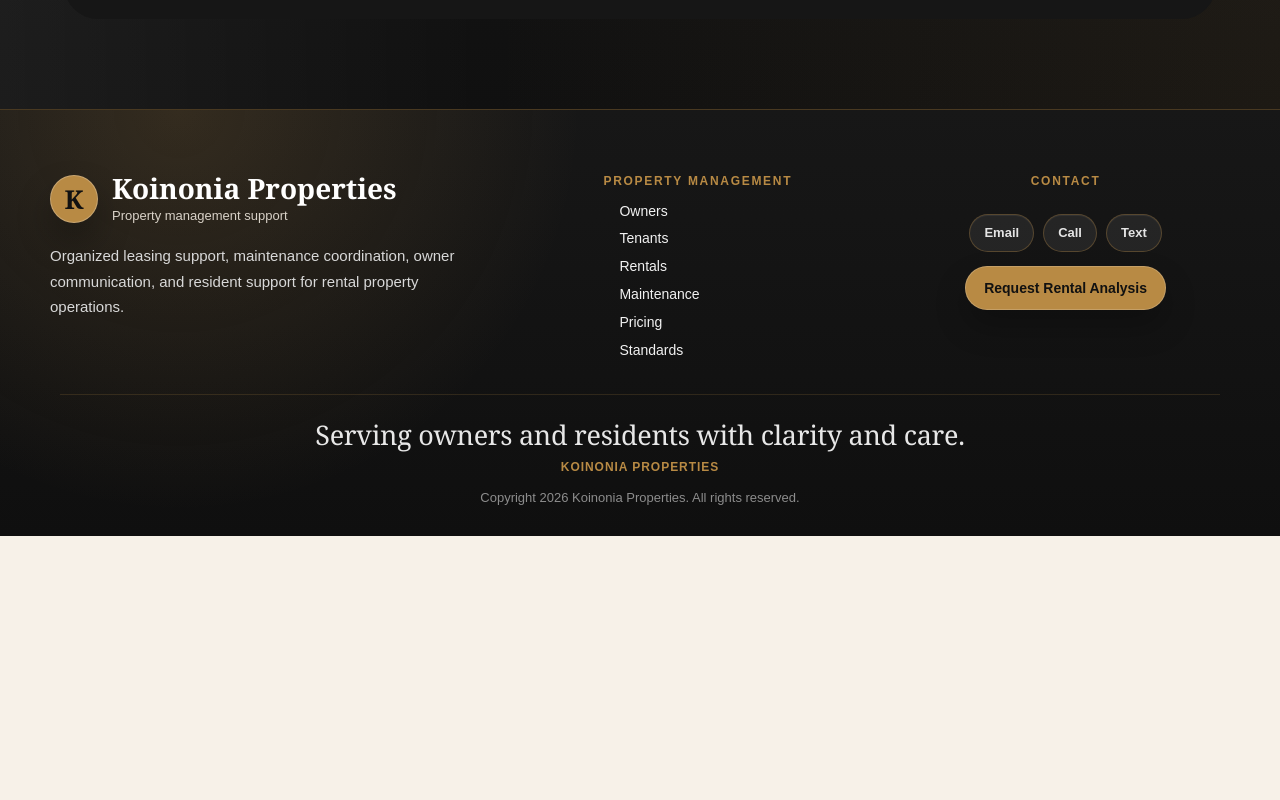
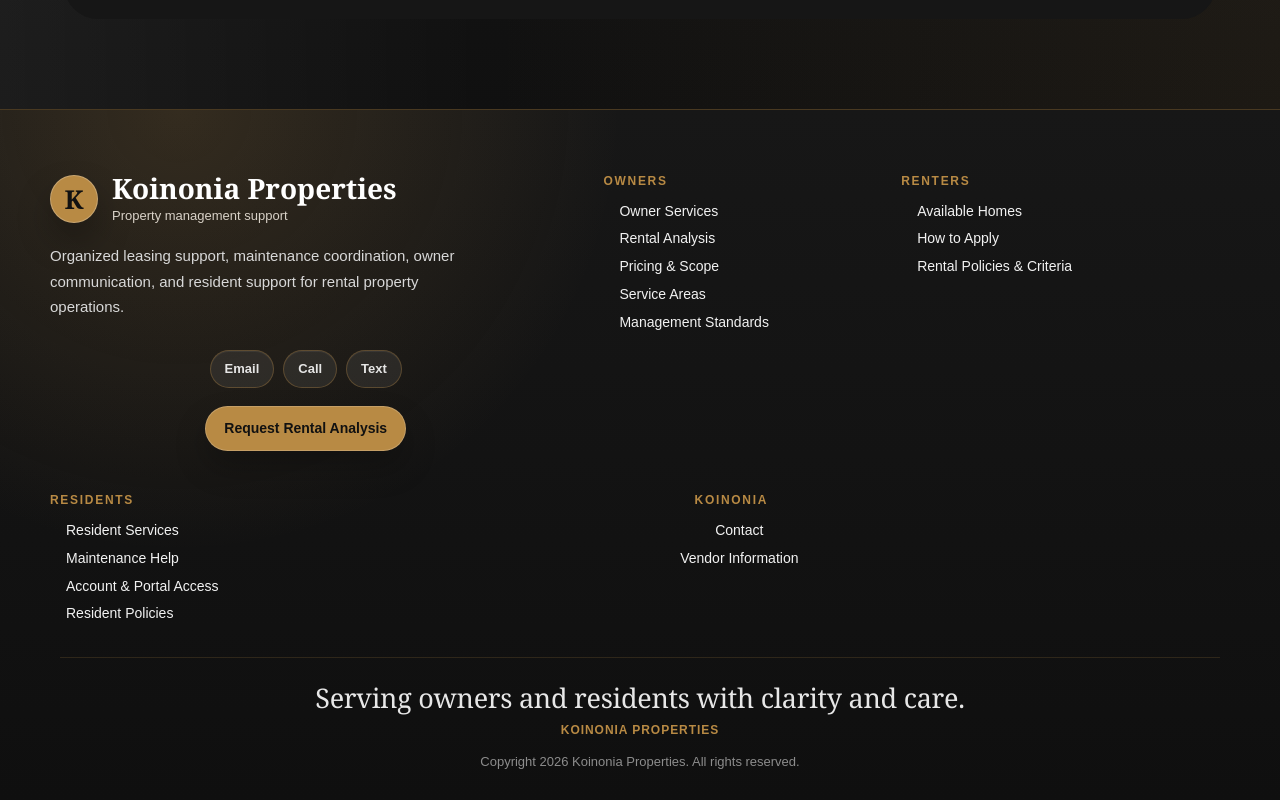
Before and after one commit to KoinoniaTransactions/Reynalds-OS, a Next.js app in the folder apps/properties-web/: page / in a window 1280 px wide. Shown: the part 4987-5787 px from the top of the page. Before the commit the page ends 5523 px from the top, so only its background shows below. Built offline with nearby package versions, Linux system fonts and the light colour scheme; no server answers.

Commit message:
feat(properties): organize footer by audience

```diff
--- a/apps/properties-web/components/site/Footer/Footer.tsx
+++ b/apps/properties-web/components/site/Footer/Footer.tsx
@@ -1,21 +1,46 @@
 import { contactConfig, mailto } from "../../../config/contact.config";
-
 
 const footerContent = {
   companyName: "Koinonia Properties",
   tagline: "Clear property management for owners and residents.",
   description:
     "Organized leasing support, maintenance coordination, owner communication, and resident support for rental property operations.",
-  navigationTitle: "Property Management",
-  navigation: [
-    { label: "Owners", href: "/owners" },
-    { label: "Tenants", href: "/tenants" },
-    { label: "Rentals", href: "/rentals" },
-    { label: "Maintenance", href: "/maintenance" },
-    { label: "Pricing", href: "/pricing" },
-    { label: "Standards", href: "/standards" }
+  groups: [
+    {
+      title: "Owners",
+      links: [
+        { label: "Owner Services", href: "/owners" },
+        { label: "Rental Analysis", href: "/rental-analysis" },
+        { label: "Pricing & Scope", href: "/pricing" },
+        { label: "Service Areas", href: "/service-areas" },
+        { label: "Management Standards", href: "/standards" }
+      ]
+    },
+    {
+      title: "Renters",
+      links: [
+        { label: "Available Homes", href: "/rentals" },
+        { label: "How to Apply", href: "/apply" },
+        { label: "Rental Policies & Criteria", href: "/policies" }
+      ]
+    },
+    {
+      title: "Residents",
+      links: [
+        { label: "Resident Services", href: "/tenants" },
+        { label: "Maintenance Help", href: "/maintenance" },
+        { label: "Account & Portal Access", href: "/portals" },
+        { label: "Resident Policies", href: "/policies" }
+      ]
+    },
+    {
+      title: "Koinonia",
+      links: [
+        { label: "Contact", href: "/contact" },
+        { label: "Vendor Information", href: "/vendors" }
+      ]
+    }
   ],
-  contactTitle: "Contact",
   ctaHref: "/rental-analysis",
   ctaLabel: "Request Rental Analysis",
   verse: {
@@ -36,8 +61,8 @@ export function Footer({ serviceLine, supportLine }: FooterProps = {}) {
 
   return (
     <footer className="koinonia-footer">
-      <div className="koinonia-footer-inner">
-        <div className="koinonia-footer-main">
+      <div className="koinonia-footer-inner properties-footer-inner">
+        <div className="koinonia-footer-main properties-footer-main">
           <div className="koinonia-footer-brand">
             <span className="koinonia-footer-mark">K</span>
 
@@ -50,50 +75,31 @@ export function Footer({ serviceLine, supportLine }: FooterProps = {}) {
           <p className="koinonia-footer-description">
             {footer.description}
           </p>
-        </div>
 
-        <div className="koinonia-footer-section">
-          <h2>{footer.navigationTitle}</h2>
-
-          <nav aria-label="Koinonia footer navigation">
-            {footer.navigation.map((item) => (
-              <a key={item.href} href={item.href}>
-                {item.label}
-              </a>
-            ))}
-          </nav>
-        </div>
-
-        <div className="koinonia-footer-section">
-          <h2>{footer.contactTitle}</h2>
-
-          <div className="koinonia-footer-contact">
-            <a href={mailto(contactConfig.consultationSubject)}>
-              Email
-            </a>
-
-            <a
-              href={contactConfig.phone.href}
-
-            >
-              Call
-            </a>
-
-            <a
-              href={contactConfig.sms.href}
-
-            >
-              Text
-            </a>
+          <div className="koinonia-footer-contact properties-footer-contact">
+            <a href={mailto(contactConfig.consultationSubject)}>Email</a>
+            <a href={contactConfig.phone.href}>Call</a>
+            <a href={contactConfig.sms.href}>Text</a>
           </div>
 
-          <a
-            className="koinonia-footer-cta"
-            href={footer.ctaHref}
-          >
+          <a className="koinonia-footer-cta" href={footer.ctaHref}>
             {footer.ctaLabel}
           </a>
         </div>
+
+        {footer.groups.map((group) => (
+          <div className="koinonia-footer-section" key={group.title}>
+            <h2>{group.title}</h2>
+
+            <nav aria-label={`Koinonia ${group.title} footer navigation`}>
+              {group.links.map((item) => (
+                <a key={`${group.title}-${item.href}-${item.label}`} href={item.href}>
+                  {item.label}
+                </a>
+              ))}
+            </nav>
+          </div>
+        ))}
       </div>
 
       <div className="koinonia-footer-bottom">
```
